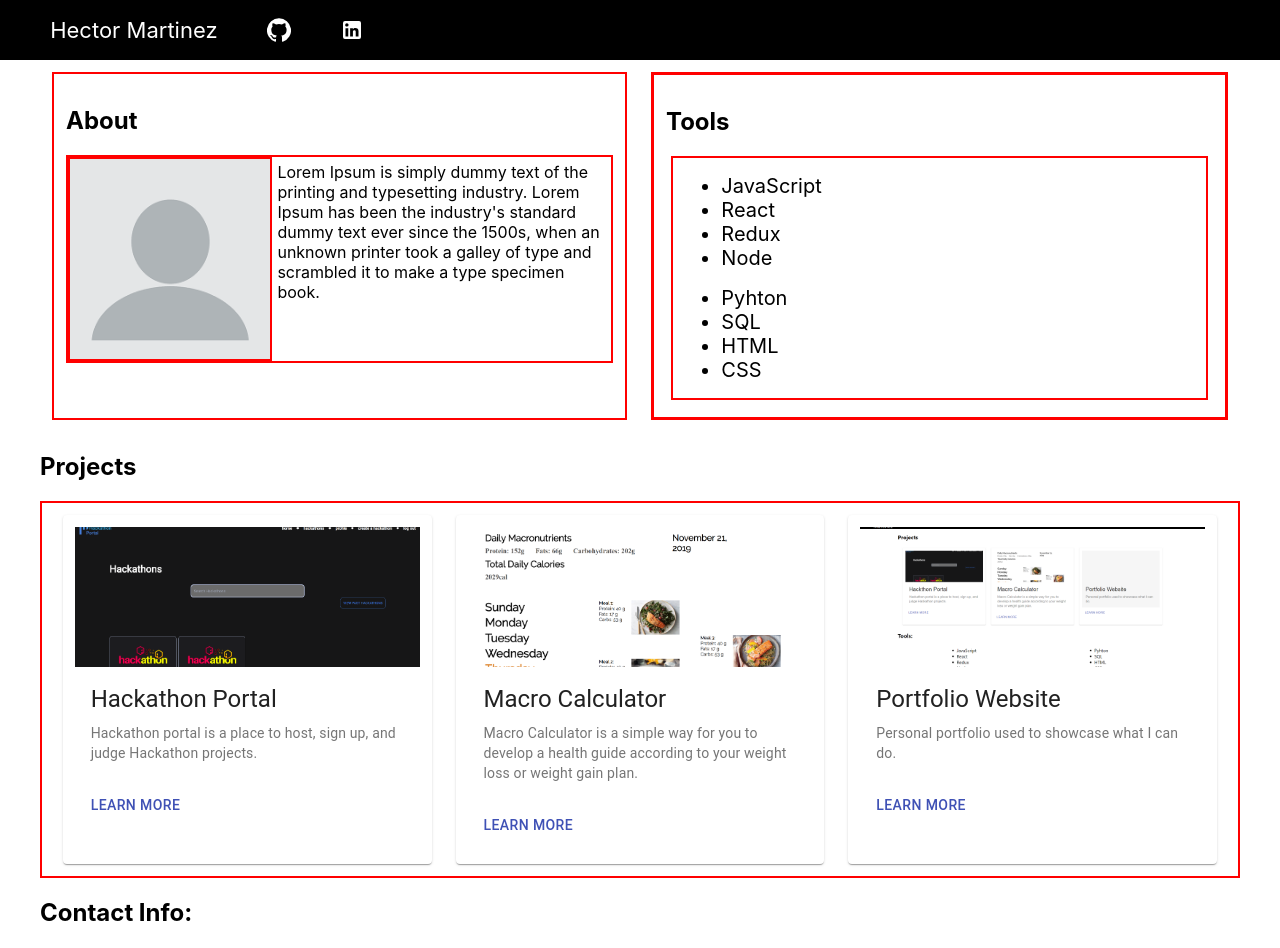
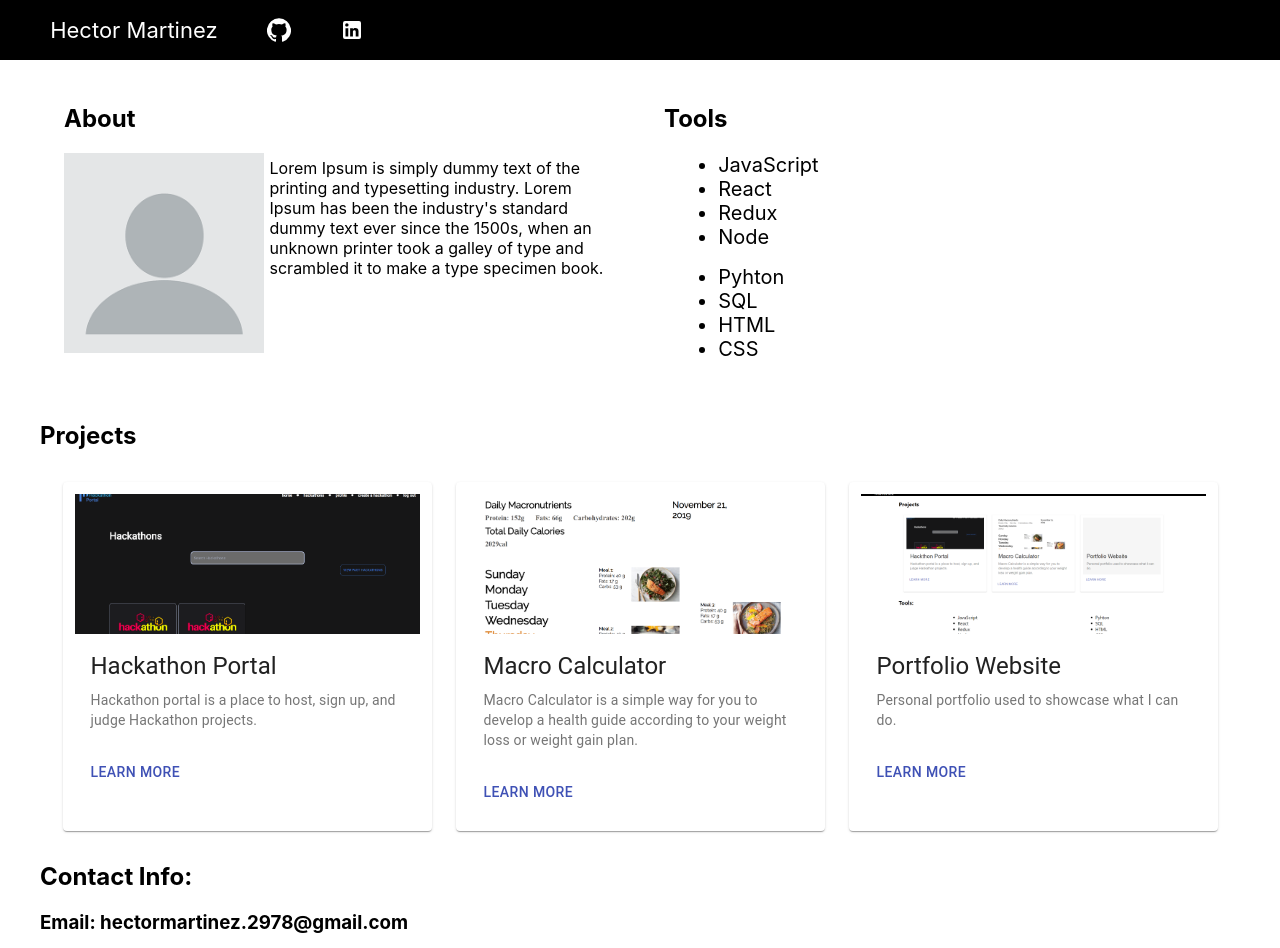
Before and after one commit to Hector-bit/Portfolio-HM, a React (Create React App) app: page / in a window 1280 px wide. Shown: the top 948 px of the page. Built offline with nearby package versions, Linux system fonts and the light colour scheme.

Commit message:
reformatted code to easily traverse

```diff
--- a/src/App.js
+++ b/src/App.js
@@ -2,29 +2,22 @@ import React from 'react';
 import './App.css';
 import Title from './components/title';
 import Header from './components/header';
-import HackathonCard from './components/HackathonCard';
 import Aboutpage from './components/aboutpage';
-import MacroCard from './components/MacroCard';
-import PortfolioWebsite from './components/Portfolio';
 import Tools from './components/tools';
+import ProjectsSection from './components/projectsSection';
 import ContactInfo from './components/contactInfo';
 import { makeStyles } from '@material-ui/core/styles';
 
 const useStyles = makeStyles({
   mainpage: {
     margin: 'auto',
-    maxWidth: '1200px'
+    maxWidth: '1200px',
   },
   tools_and_about: {
     display: 'flex',
     flexDirection: 'row',
-    justifyContent: 'space-evenly'
-  },
-  projects: {
-    display: 'flex',
-    justifyContent: 'center',
-    border: '2px solid red'
-  },
+    justifyContent: 'space-evenly',
+  }
 })
 
 
@@ -36,16 +29,11 @@ function App() {
       <Header/>
       {/* <Title/> */}
       <section className={classes.mainpage}>
-        <div className={classes.tools_and_about}>
+        <section className={classes.tools_and_about}>
           <Aboutpage/>
           <Tools/>
-        </div>
-        <h2 className='projectsTitle'>Projects</h2>
-        <div className={classes.projects}>
-          <HackathonCard/>
-          <MacroCard/>
-          <PortfolioWebsite/>
-        </div>
+        </section>
+        <ProjectsSection/>
         <ContactInfo/>
       </section>
     </div>
--- a/src/components/aboutpage.js
+++ b/src/components/aboutpage.js
@@ -6,30 +6,23 @@ const useStyles = makeStyles({
     aboutSection: {
       display: 'flex',
       flexDirection: 'column',
-      border: '2px solid red',
-    //   justifyContent: 'center',
       margin: '1%',
       padding: '1%',
       width: '50%'
     },
     aboutParagraph: {
         display: 'flex',
-        // justifyContent: 'center',
         maxWidth: '90%',
         margin: '1%',
     },
     aboutPicture: {
         display: 'flex',
-        // justifyContent: 'center',
-        border: '2px solid red',
         width: '200px',
         heigth: '200px'
     },
     aboutDiv: {
         display: 'flex',
         flexDirection: 'row',
-        border: '2px solid red',
-        // alignItems: 'center'
     }
   })
 
--- a/src/components/Portfolio.js
+++ b/src/components/projects/HackathonCard.js
@@ -6,8 +6,8 @@ import CardActions from '@material-ui/core/CardActions';
 import CardContent from '@material-ui/core/CardContent';
 import CardMedia from '@material-ui/core/CardMedia';
 import Typography from '@material-ui/core/Typography';
-import PortfolioImage from '../images/PortImage.png';
-import PortfolioModal from './PortfolioModal';
+import HackathonImage from '../../images/HackathonPortal.png';
+import HackathonCardModal from './HackathonCardModal';
 
 const useStyles = makeStyles({
   root: {
@@ -20,29 +20,29 @@ const useStyles = makeStyles({
   },
 });
 
-export default function MacroCard() {
+export default function HackathonCard() {
   const classes = useStyles();
 
   return (
     <Card className={classes.root}>
       <CardActionArea>
-        <a href="https://martinezhector.com/">
+        <a href="https://hackathon-portal-19-fe.now.sh">
           <CardMedia
           className={classes.media}
-          image={PortfolioImage}
+          image={HackathonImage}
           title="Contemplative Reptile"/>
         </a>
         <CardContent>
           <Typography gutterBottom variant="h5" component="h2">
-            Portfolio Website
+            Hackathon Portal
           </Typography>
           <Typography variant="body2" color="textSecondary" component="p">
-            Personal portfolio used to showcase what I can do.
+            Hackathon portal is a place to host, sign up, and judge Hackathon projects.
           </Typography>
         </CardContent>
       </CardActionArea>
       <CardActions>
-        <PortfolioModal/>
+        <HackathonCardModal/>
       </CardActions>
     </Card>
   );
--- a/src/components/MacroCard.js
+++ b/src/components/projects/MacroCard.js
@@ -6,7 +6,7 @@ import CardActions from '@material-ui/core/CardActions';
 import CardContent from '@material-ui/core/CardContent';
 import CardMedia from '@material-ui/core/CardMedia';
 import Typography from '@material-ui/core/Typography';
-import MacroCardImage from '../images/MacroCalc.png';
+import MacroCardImage from '../../images/MacroCalc.png';
 import MacroCardModal from './MarcoCardModal';
 
 const useStyles = makeStyles({
--- a/src/components/HackathonCard.js
+++ b/src/components/projects/Portfolio.js
@@ -6,8 +6,8 @@ import CardActions from '@material-ui/core/CardActions';
 import CardContent from '@material-ui/core/CardContent';
 import CardMedia from '@material-ui/core/CardMedia';
 import Typography from '@material-ui/core/Typography';
-import HackathonImage from '../images/HackathonPortal.png';
-import HackathonCardModal from './HackathonCardModal';
+import PortfolioImage from '../../images/PortImage.png';
+import PortfolioModal from './PortfolioModal';
 
 const useStyles = makeStyles({
   root: {
@@ -20,29 +20,29 @@ const useStyles = makeStyles({
   },
 });
 
-export default function HackathonCard() {
+export default function MacroCard() {
   const classes = useStyles();
 
   return (
     <Card className={classes.root}>
       <CardActionArea>
-        <a href="https://hackathon-portal-19-fe.now.sh">
+        <a href="https://martinezhector.com/">
           <CardMedia
           className={classes.media}
-          image={HackathonImage}
+          image={PortfolioImage}
           title="Contemplative Reptile"/>
         </a>
         <CardContent>
           <Typography gutterBottom variant="h5" component="h2">
-            Hackathon Portal
+            Portfolio Website
           </Typography>
           <Typography variant="body2" color="textSecondary" component="p">
-            Hackathon portal is a place to host, sign up, and judge Hackathon projects.
+            Personal portfolio used to showcase what I can do.
           </Typography>
         </CardContent>
       </CardActionArea>
       <CardActions>
-        <HackathonCardModal/>
+        <PortfolioModal/>
       </CardActions>
     </Card>
   );
--- /dev/null
+++ b/src/components/projectsSection.js
@@ -0,0 +1,28 @@
+import React from 'react';
+import HackathonCard from './projects/HackathonCard';
+import MacroCard from './projects/MacroCard';
+import PortfolioWebsite from './projects/Portfolio';
+import { makeStyles, useTheme } from '@material-ui/core/styles';
+
+const useStyles = makeStyles({
+    projects:{
+        display: 'flex',
+        justifyContent: 'center',
+    }
+})
+
+function ProjectsSection() {
+    const classes = useStyles()
+    return (
+        <section>
+            <h2 className='projectsTitle'>Projects</h2>
+            <div className={classes.projects}>
+                <HackathonCard/>
+                <MacroCard/>
+                <PortfolioWebsite/>
+            </div>
+        </section>
+    )
+}
+
+export default ProjectsSection;
--- a/src/components/tools.js
+++ b/src/components/tools.js
@@ -6,12 +6,9 @@ const useStyles = makeStyles({
         margin: '1%',
         padding: '1%',
         width: '50%',
-        border: '3px solid red'
     },
     tools: {
         margin: '1%',
-        // width: '50%',
-        border: '2px solid red'
     }
 })
 
```
Also changed, not shown: src/components/projects/HackathonCardModal.js (renamed from src/components/HackathonCardModal.js), src/components/projects/MarcoCardModal.js (renamed from src/components/MarcoCardModal.js), src/components/projects/PortfolioModal.js (renamed from src/components/PortfolioModal.js), 1 other file (tests, documents, lock files or other folders).
